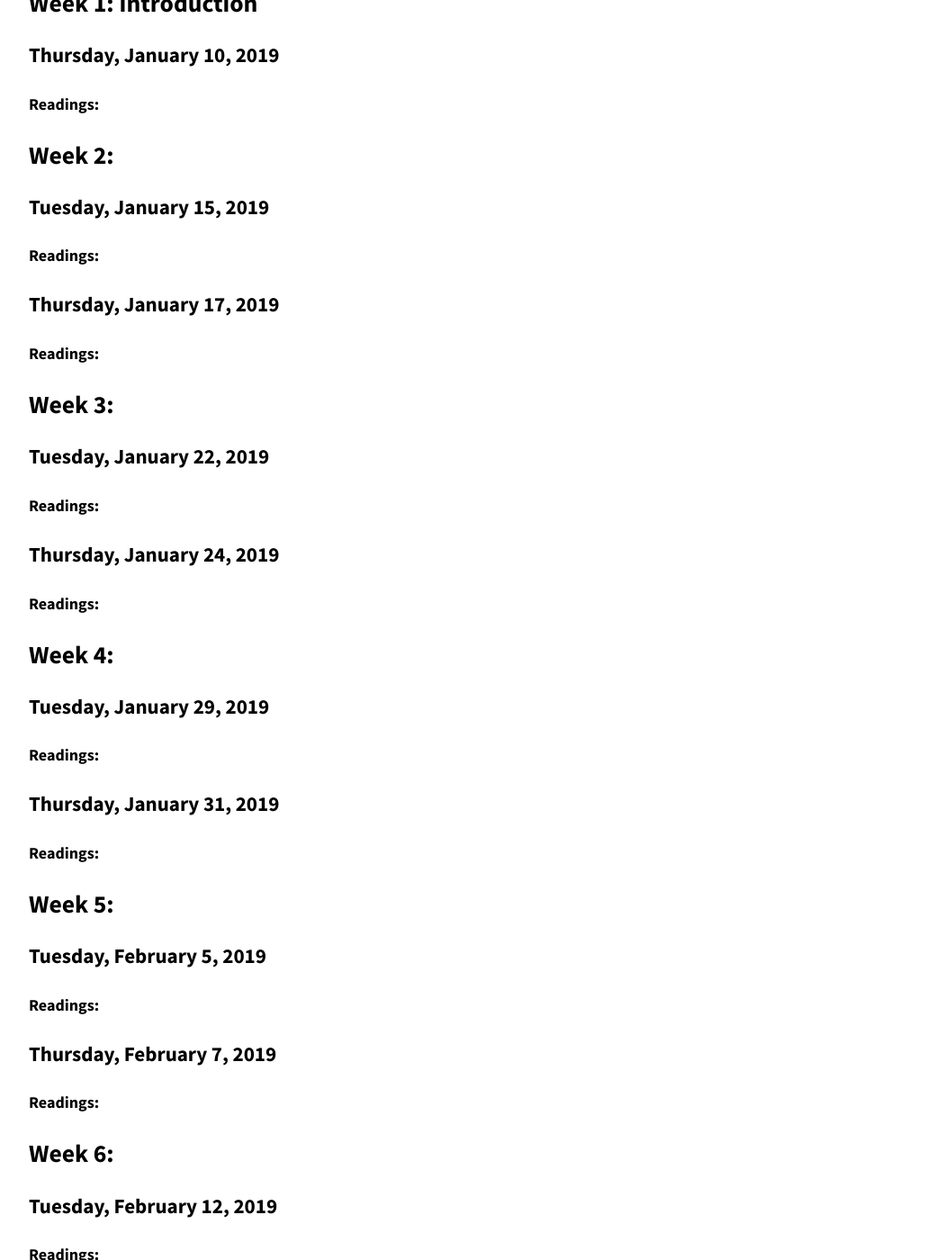
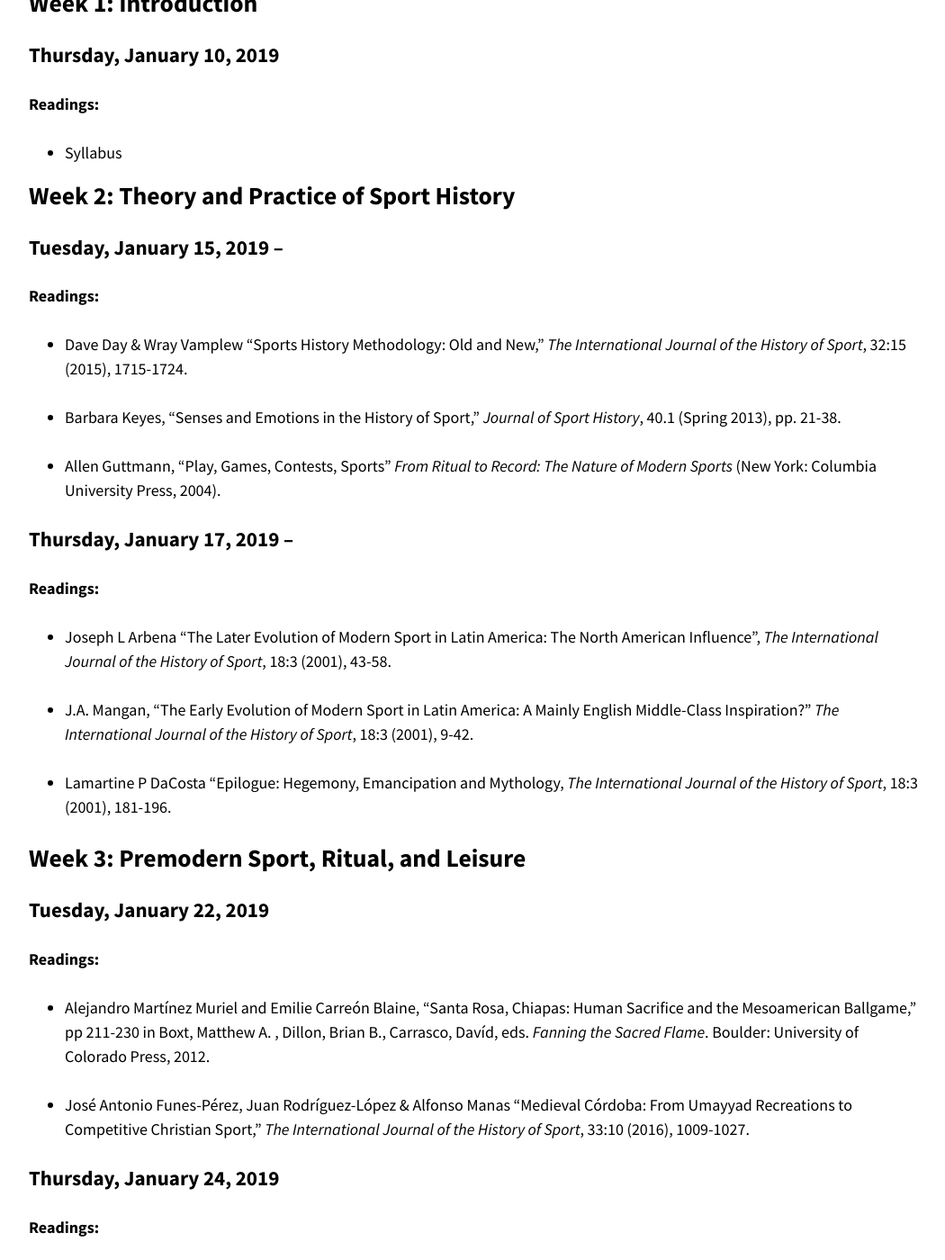
Before and after one commit to chadblack/LatAmSport2019, a Jekyll site: the page built from calendar.md, in a window 1280 px wide and 1400 px high, scrolled down 236 px. Shown: the whole window at 90% size, without its empty margins (114-1164 px from the left). Built offline with Jekyll 4.4.1, drawn with Linux system fonts in a browser that asks for light colours; nearby versions of some CDN libraries; some of the changed text lies outside the part shown.

Commit message:
building the calendar

```diff
--- a/calendar.md
+++ b/calendar.md
@@ -9,58 +9,103 @@ title: calendar
 
 **Readings:**
 
+* Syllabus
 
-## Week 2:
+## Week 2: Theory and Practice of Sport History
 
-### Tuesday, January 15, 2019
+### Tuesday, January 15, 2019 --
 
 **Readings:**
 
-### Thursday, January 17, 2019
+* Dave Day & Wray Vamplew "Sports History Methodology: Old and New," *The
+International Journal of the History of Sport*, 32:15 (2015), 1715-1724.
+
+* Barbara Keyes, "Senses and Emotions in the History of Sport," *Journal of
+Sport History*, 40.1 (Spring 2013), pp. 21-38.
+
+* Allen Guttmann, “Play, Games, Contests, Sports” *From Ritual to Record: The
+Nature of Modern Sports* (New York: Columbia University Press, 2004).
+
+
+
+### Thursday, January 17, 2019 --
 
 **Readings:**
 
-## Week 3:
+* Joseph L Arbena "The Later Evolution of Modern Sport in Latin America:
+The North American Influence", *The International Journal of the History of
+Sport*, 18:3 (2001), 43-58.
+
+* J.A. Mangan, "The Early Evolution of Modern Sport in Latin America: A Mainly
+English Middle-Class Inspiration?" *The International Journal of the History of
+Sport*, 18:3 (2001), 9-42.
+
+* Lamartine P DaCosta "Epilogue: Hegemony, Emancipation and Mythology,
+*The International Journal of the History of Sport*, 18:3 (2001), 181-196.
+
+
+## Week 3: Premodern Sport, Ritual, and Leisure
 
 ### Tuesday, January 22, 2019
 
 **Readings:**
 
+* Alejandro Martínez Muriel and Emilie Carreón Blaine, "Santa Rosa, Chiapas:
+Human Sacrifice and the Mesoamerican Ballgame," pp 211-230 in Boxt, Matthew A.
+, Dillon, Brian B., Carrasco, Davíd, eds. *Fanning the Sacred Flame*. Boulder:
+University of Colorado Press, 2012.
+
+* José Antonio Funes-Pérez, Juan Rodríguez-López & Alfonso Manas "Medieval
+Córdoba: From Umayyad Recreations to Competitive Christian Sport," *The
+International Journal of the History of Sport*, 33:10 (2016), 1009-1027.
+
 ### Thursday, January 24, 2019
 
 **Readings:**
 
-## Week 4:
+* David Patrick Cahill, "The Virgin and the Inca: An Incaic Procession in the City of
+Cuzco in 1692," *Ethnohistory*, 49.3 (Summer 2002), pp. 611-649.
+
+## Week 4: Transitions
 
 ### Tuesday, January 29, 2019
 
 **Readings:**
 
+* Beezley, through page 88.
+
 ### Thursday, January 31, 2019
 
 **Readings:**
 
-## Week 5:
+* Beezley, finish.
+
+## Week 5: US Empire and Sport at the Turn of the Century
 
 ### Tuesday, February 5, 2019
 
 **Readings:**
 
+
+
+
 ### Thursday, February 7, 2019
 
 **Readings:**
 
-## Week 6:
+## Week 6: Populism, Sport, and Nation I
 
 ### Tuesday, February 12, 2019
 
 **Readings:**
 
+* Matthew Karush, "National Identity in the Sports Pages: Football:
+
 ### Thursday, February 14, 2019
 
 **Readings:**
 
-## Week 7:
+## Week 7: Populism, Sport, and Nation II
 
 ### Tuesday, February 19, 2019
 
@@ -70,7 +115,7 @@ title: calendar
 
 **Readings:**
 
-## Week 8:
+## Week 8: Boxing, Race, and Empire
 
 ### Tuesday, February 26, 2019
 
@@ -80,7 +125,7 @@ title: calendar
 
 **Readings:**
 
-## Week 9:
+## Week 9: Panamerican Games and Empire
 
 ### Tuesday, March 5, 2019
 
@@ -120,7 +165,7 @@ title: calendar
 
 **Readings:**
 
-## Week 13:
+## Week 13: Military Dictatorships and the Political Use of Sport
 
 ### Tuesday, April 2, 2019
 
@@ -130,7 +175,7 @@ title: calendar
 
 **Readings:**
 
-## Week 14:
+## Week 14: Global Sport Capitalism
 
 ### Tuesday, April 9, 2019
 
@@ -140,7 +185,7 @@ title: calendar
 
 **Readings:**
 
-## Week 15:
+## Week 15: Capoeira and Jujitsu
 
 ### Tuesday, April 16, 2019
 
@@ -150,7 +195,7 @@ title: calendar
 
 **Readings:**
 
-## Week 16:
+## Week 16: Rio 2014 and 2016
 
 ### Tuesday, April 23
 
```
Also changed, not shown: other parts of calendar.md (+2 -2 lines).
